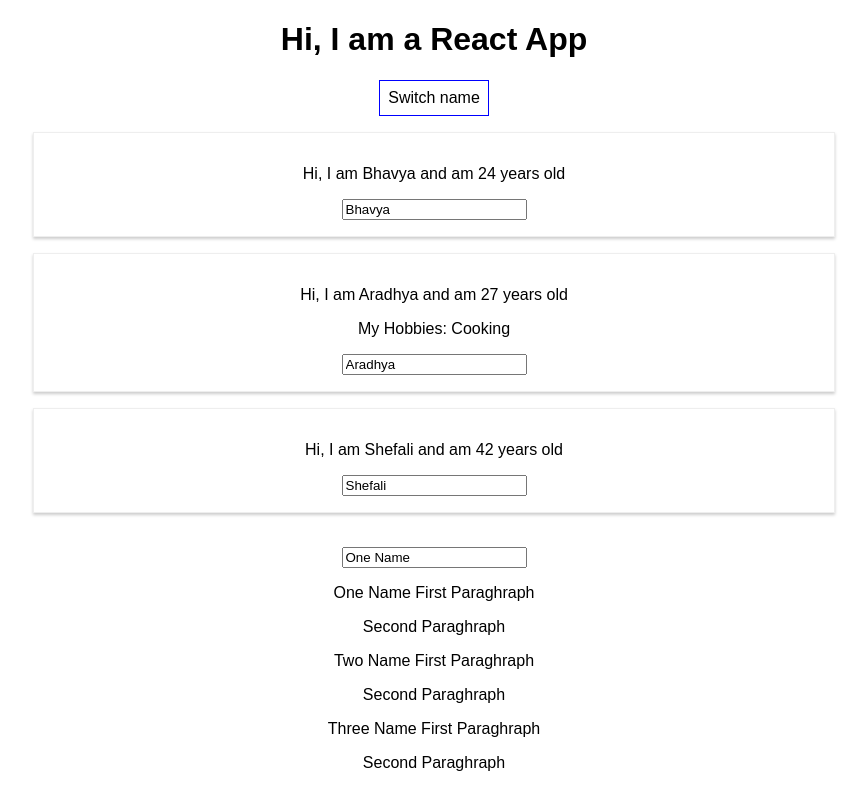
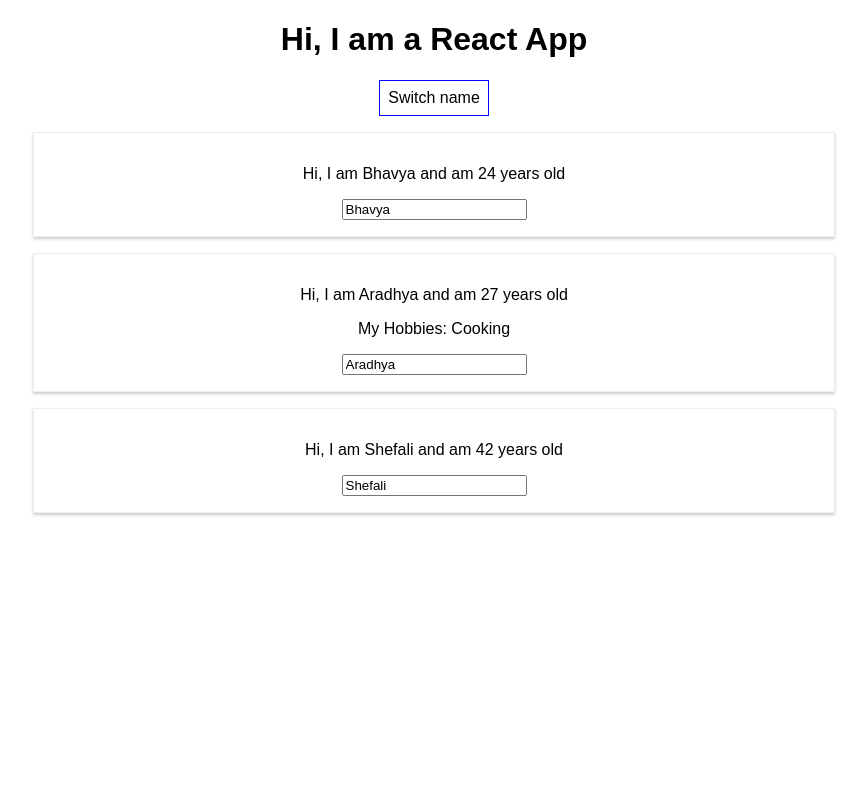
Before and after one commit to BhavyaGulati/ReactDemoProject, a React (Create React App) app: page / in a window 1280 px wide. Shown: the whole page, without its empty margins (206-1073 px from the left). Built offline with nearby package versions, Linux system fonts and the light colour scheme.

Commit message:
Cleaning up Assignment code

```diff
--- a/src/App.js
+++ b/src/App.js
@@ -11,17 +11,10 @@
       {name: 'Aradhya', age: 27},
       {name: 'Shefali', age: 42}
     ],
-    otherState: 'This is other state',
-    userName: [
-      {name: 'One Name'},
-      {name: 'Two Name'},
-      {name: 'Three Name'}
-    ]
+    otherState: 'This is other state'
   }
 
   switchNameHandler = (newName) =>{
-    console.log(this.state);
-    // console.log('Yes was clicked!');
     this.setState({
       persons: [
         {name: 'Bhavya', age: 24},
@@ -40,17 +33,6 @@
       ]
     });
   }
-
-  changeUserNameHandler = (event) => {
-    this.setState({
-      userName: [
-        {name: event.target.value},
-        {name: 'Two Name'},
-        {name: 'Three Name'}
-      ]
-    });
-  }
-
 
   render() {
     const style = {
@@ -78,12 +60,6 @@
           name={this.state.persons[2].name}
           age={this.state.persons[2].age}
           click={this.switchNameHandler.bind(this,'Aradhya!!')}/>
-
-        <br/>
-        <UserInput usrName={this.state.userName[0].name} change={this.changeUserNameHandler}/>
-        <UserOutput usrName={this.state.userName[0].name} />
-        <UserOutput usrName={this.state.userName[1].name}/>
-        <UserOutput usrName={this.state.userName[2].name}/>
       </div>
     );
   }
--- a/src/UserInput/UserInput.js
+++ /dev/null
@@ -1,11 +0,0 @@
-import React from 'react';
-
-const userInput= (props) => {
-    return(
-        <div className='UserInput'>
-            <input type='text' onChange={props.change} value={props.usrName}/>
-        </div>
-    )
-};
-
-export default userInput;
--- a/src/UserOutput/UserOutput.js
+++ /dev/null
@@ -1,12 +0,0 @@
-import React from 'react';
-
-const userOutput = (props) => {
-    return (
-        <div className = 'UserOutput' >
-            <p>{props.usrName} First Paraghraph</p>
-            <p>Second Paraghraph</p>
-        </div>
-    )
-};
-
-export default userOutput;
```
